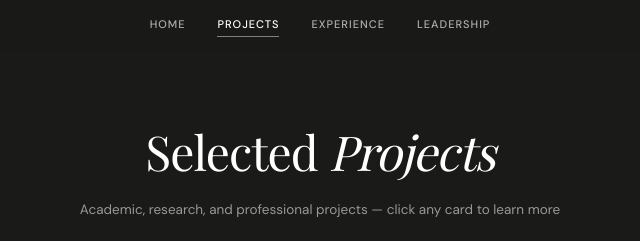
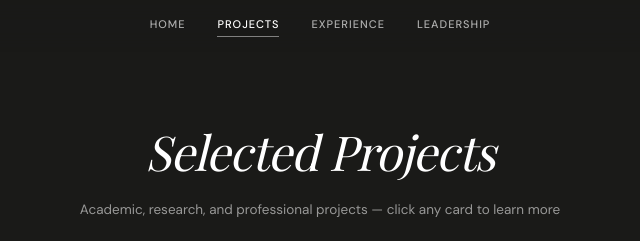
Before and after one commit to linhvu11/linhvu-cv-2, a plain HTML site: page projects.html in a window 1280 px wide. Shown: the top 241 px of the page, 320-960 px from the left. Drawn offline with nearby package versions, Linux system fonts and the light colour scheme; a web font is replaced by a local one.

Commit message:
Fix HTML tags for project heading formatting

```diff
--- a/projects.html
+++ b/projects.html
@@ -21,7 +21,7 @@
   <div></div>
 </nav>
 <div class="page-hero">
-  <h1>Selected <em>Projects</em></h1>
+  <h1><em>Selected Projects</em></h1>
   <p>Academic, research, and professional projects — click any card to learn more</p>
 </div>
 <section class="section" id="projects">
```
